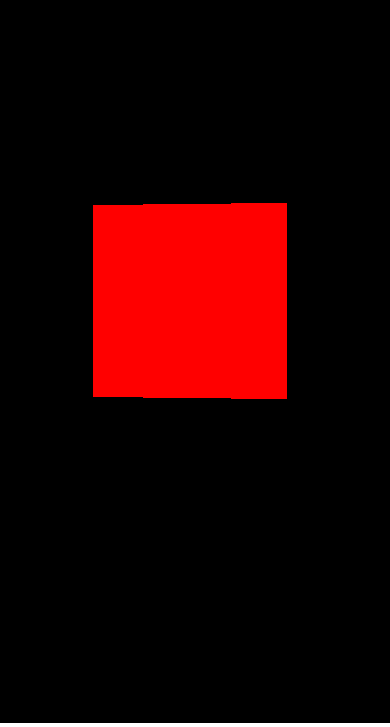
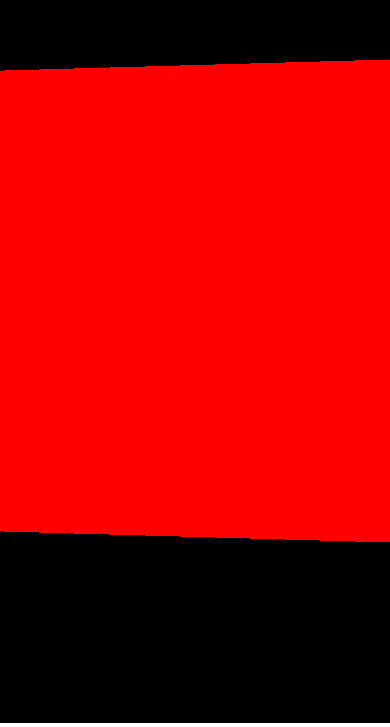
Before and after one commit to Denzel-K/three-js, a website built with Vite: page index.html in a window 390 px wide. Shown: the part 121-848 px from the top of the page. Built offline with nearby package versions, Linux system fonts and the light colour scheme.

Commit message:
Object centered and made responsive across different screen sizes

```diff
--- a/src/main.js
+++ b/src/main.js
@@ -1,5 +1,8 @@
 import * as THREE from 'three';
 import { OrbitControls } from 'three/addons/controls/OrbitControls.js';
+
+// Aspect ratio
+const aspectRatio = window.innerWidth / window.innerHeight
 
 // Scene initialization
 const scene = new THREE.Scene();
@@ -14,19 +17,28 @@ const cubeMesh = new THREE.Mesh(
 );
 scene.add(cubeMesh);
 
-console.log(scene);
+//console.log(scene);
 
 
 // Initializing the camera
 const camera = new THREE.PerspectiveCamera(
   75,
-  window.innerWidth / window.innerHeight,
+  aspectRatio,
   0.1,
   200
 );
 
+// const camera = new THREE.OrthographicCamera(
+//   -1 * aspectRatio,
+//   1 * aspectRatio,
+//   1,
+//   -1,
+//   0.1,
+//   200
+// )
+
 // Position the camera
-camera.position.z = 10
+camera.position.z = 5
 scene.add(camera);
 
 
@@ -38,15 +50,27 @@ const renderer = new THREE.WebGLRenderer({
 });
 renderer.setSize(window.innerWidth, window.innerHeight);
 
+
+
 // Instantiate the controls
 const controls = new OrbitControls(camera, canvas);
 controls.enableDamping = true
 controls.autoRotate = true
 
+
+window.addEventListener('resize', () => {
+  // console.log(`Window resized. Aspect ratio = ${window.innerWidth / window.innerHeight}`);
+  camera.aspect = window.innerWidth / window.innerHeight;
+  camera.updateProjectionMatrix;
+  renderer.setSize(window.innerWidth, window.innerHeight);
+})
+
+
+// Render the scene
 const renderLoop = () => {
-  controls.update()
- renderer.render(scene, camera);
- window.requestAnimationFrame(renderLoop)
+  renderer.render(scene, camera);
+  window.requestAnimationFrame(renderLoop)
+  controls.update();
 }
 
 
--- a/src/style.css
+++ b/src/style.css
@@ -1,4 +1,11 @@
 body {
   margin: 0;
   overflow: hidden;
+  min-height: 100vh;
+  height: 100%;
+  width: 100%;
 }
+canvas{
+  width: 100%;
+  height: 100%;
+}
--- a/vite.config.js
+++ b/vite.config.js
@@ -1,5 +1,4 @@
 export default {
-    root: 'src/',
     publicDir: '../static/',
     base: './'
 }
```
